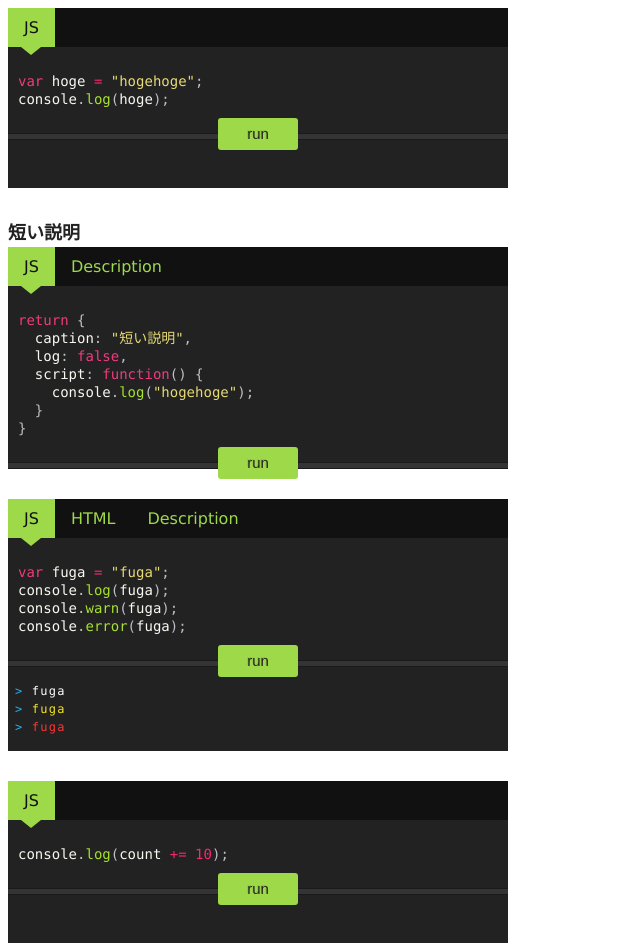
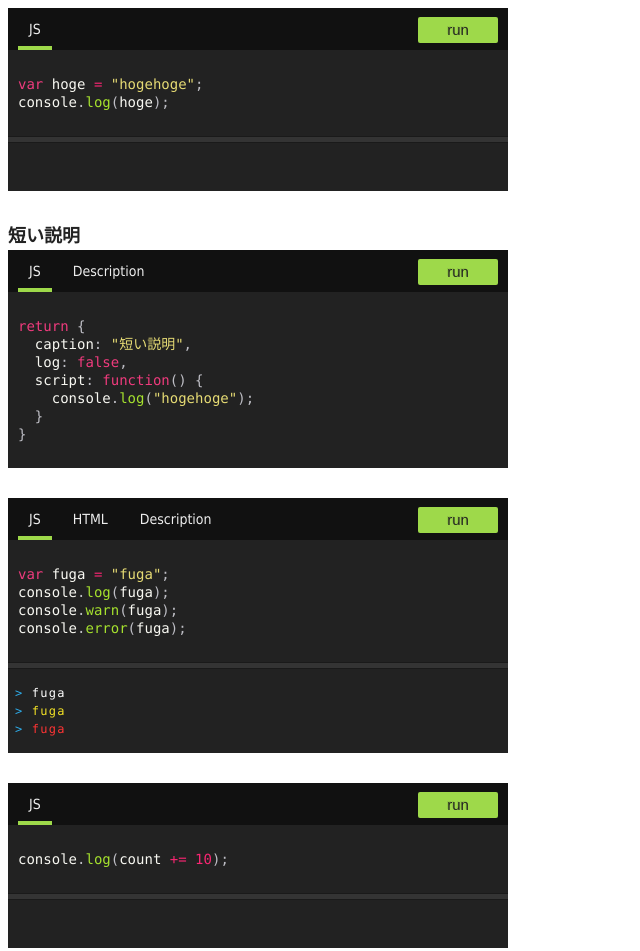
Before and after one commit to nakajmg/Evoker, a website with bundled scripts: page demo/index.html in a window 1280 px wide. Shown: the whole page, without its empty margins (0-640 px from the left). Built offline with nearby package versions, Linux system fonts and the light colour scheme.

Commit message:
update btn style

```diff
--- a/demo/evoker.css
+++ b/demo/evoker.css
@@ -40,10 +40,17 @@
   font-size: 14px;
   background-color: #222;
   color: #eee;
-  padding: 15px 10px 25px;
+  padding: 25px 10px 25px;
   line-height: 18px;
   white-space: pre;
   overflow: auto;
+}
+.evoker__separate {
+  position: relative;
+  height: 7px;
+  background-color: #343434;
+  width: 100%;
+  box-shadow: inset 0 1px 0 0 rgba(0, 0, 0, 0.5), inset 0 -1px 0 0 rgba(0, 0, 0, 0.5);
 }
 .evoker__btn {
   position: relative;
@@ -55,9 +62,8 @@
   .evoker__runBtn {
     position: absolute;
     margin: auto;
-    left: 0;
-    right: 0;
-    /*bottom: 100%;*/
+    bottom: 7px;
+    right: 10px;
     margin-top: -15px;
     background-color: #3d3d3e;
     background-color: #9ED94A;
@@ -67,51 +73,50 @@
     border: none;
     text-align: center;
     width: 80px;
-    line-height: 30px;
+    line-height: 24px;
     font-size: 15px;
     cursor: pointer;
-    border-radius: 3px;
+    border-radius: 2px;
     z-index: 1;
   }
 
 .evoker__tabs {
+  position: relative;
   box-sizing: border-box;
   width: 100%;
   background-color: #111;
-  font-family: "Lucida Grande","Lucida Sans Unicode", Tahoma, sans-serif;
-  color: #9ED94A;
+  font-family: Tahoma, sans-serif,"Lucida Grande","Lucida Sans Unicode";
+  color: #eee;
+  padding: 0 5px;
 }
   .evoker__tab {
-    padding: 10px 16px;
-    /*line-height: 40px;*/
+    padding: 13px 16px;
+    font-size: 14px;
     display: inline-block;
     box-sizing: border-box;
     text-align: center;
     position: relative;
     cursor: pointer;
-    /*width: 25%;*/
     vertical-align: top;
   }
   .evoker__tab:hover {
-    background-color: #9ED94A;
-    color: #111;
+    /*background-color: #9ED94A;*/
+    /*color: #111;*/
   }
   .evoker__tab.evoker__tab--active {
-    background-color: #9ED94A;
-    color: #111;
+    /*background-color: #9ED94A;*/
+    /*color: #111;*/
   }
-  .evoker__tab--active:before {
+  .evoker__tab--active:before,
+  .evoker__tab:hover:before {
     content: "";
     position: absolute;
-    width: 0;
     height: 0;
-    border: 10px solid transparent;
-    border-top-color: #9ED94A;
-    border-top-width: 8px;
+    border-bottom: 4px solid #9ED94A;
     margin: auto;
-    left: 0;
-    right: 0;
-    top: 100%;
+    left: 5px;
+    right: 5px;
+    bottom: 0;
     z-index: 1;
   }
 
--- a/demo/evoker.js
+++ b/demo/evoker.js
@@ -834,7 +834,8 @@
     contentactive: "evoker__content--active",
     html: "evoker__html",
     code: "evoker__script",
-    css: "evoker__css"
+    css: "evoker__css",
+    separate: "evoker__separate"
   };
   var _attr = "data-evoker-name";
 
@@ -918,9 +919,9 @@
           this._addDescription();
           this._addCodeblock();
           this._addHtmlblock();
-          this._addRunbtn();
           this._addLogarea();
           this._addTab();
+          this._addRunbtn();
         }
       },
       _addCaption: {
@@ -968,7 +969,9 @@
         value: function _addLogarea() {
           if (!this.log) {
             return;
-          }this.el.logarea = elem({ className: className.logarea });
+          }var separate = elem({ className: className.separate });
+          this.el.logarea = elem({ className: className.logarea });
+          this.el.main.appendChild(separate);
           this.el.main.appendChild(this.el.logarea);
           this.console = new VisionLog({ target: this.el.logarea });
         }
@@ -979,15 +982,12 @@
 
           if (!this.script) {
             return;
-          }var btnarea = elem({ className: className.btn });
-          var runbtn = elem({ type: "button", className: className.runbtn, text: "run" });
-
+          }var runbtn = elem({ type: "button", className: className.runbtn, text: "run" });
           runbtn.addEventListener("click", function () {
             return _this.emit("run");
           });
-          btnarea.appendChild(runbtn);
-          this.el.main.appendChild(btnarea);
-          this.el.btnarea = btnarea;
+          this.el.tabs.appendChild(runbtn);
+          this.el.runbtn = runbtn;
         }
       },
       _addTab: {
```
Also changed, not shown: src/lib/Vision.js.
